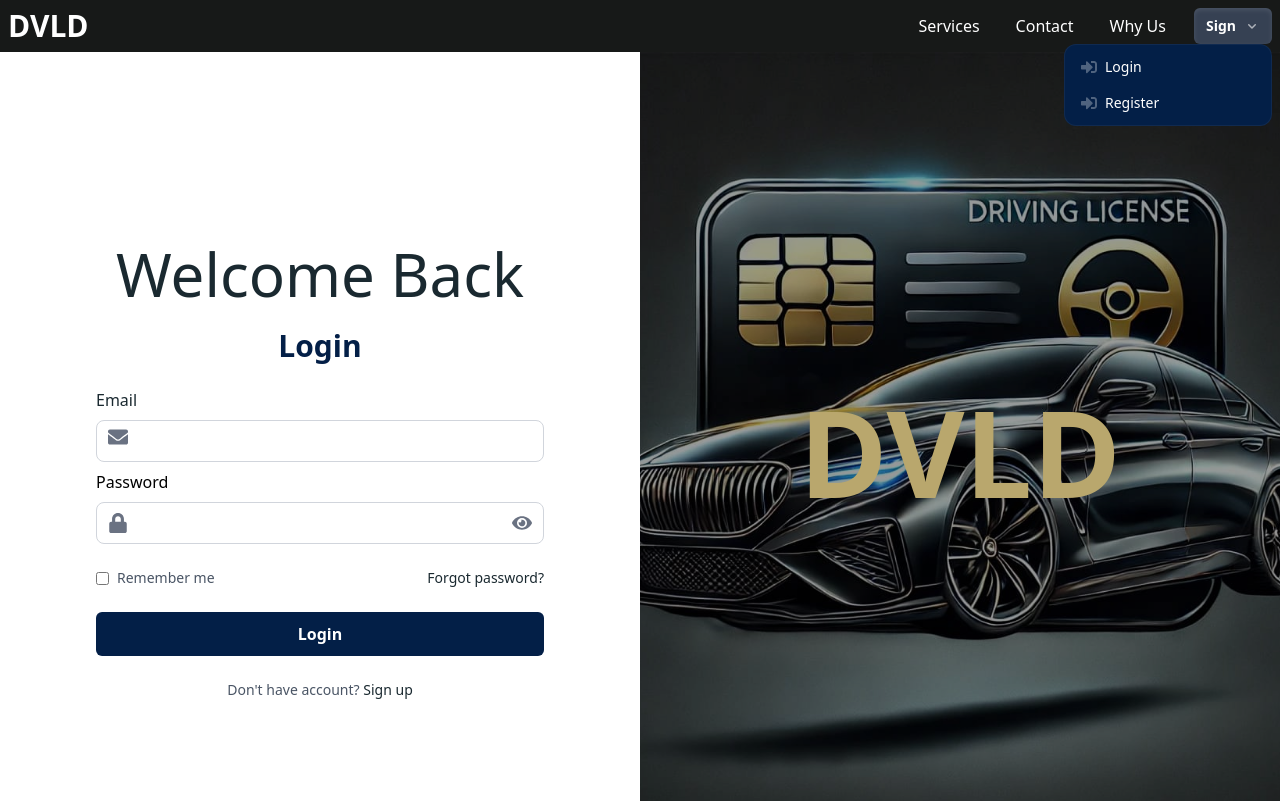
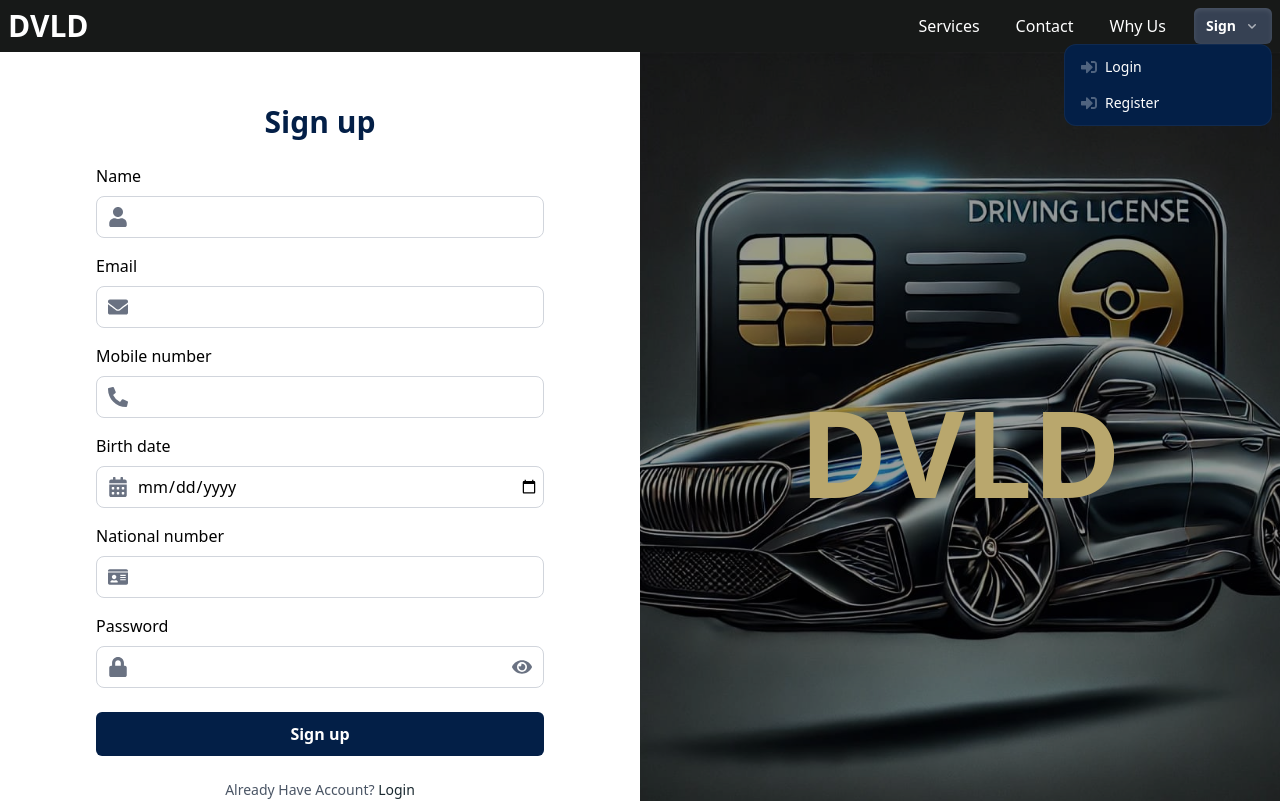
Before and after one commit to kerllouskhairy987/Full-Stack-Website-React-ASP.net, a React (Vite) app: page /register in a window 1280 px wide. Before the commit this address led to /login. Shown: the top 801 px of the page. Built offline with nearby package versions, Linux system fonts and the light colour scheme.

Commit message:
Refactor to Login and Register Page

```diff
--- /dev/null
+++ b/src/components/ui/InputField.tsx
@@ -0,0 +1,43 @@
+import React from "react";
+
+interface InputFieldProps {
+  id: string;
+  type: string;
+  label: string;
+  errorMessage?: string;
+  Icon?: React.ComponentType<{ className?: string }>;
+}
+
+const InputField: React.FC<InputFieldProps> = ({
+  id,
+  type,
+  label,
+  errorMessage,
+  Icon,
+}) => {
+  return (
+    <div className="relative mb-4 flex flex-col items-start">
+      <label htmlFor={id} className="lableAuthpage">
+        {label}
+      </label>
+      <div className="relative w-full mt-2">
+        {Icon && (
+          <span className="absolute inset-y-0 left-0 flex items-center pl-3">
+            <Icon className="text-gray-500 h-5 w-5" />
+          </span>
+        )}
+        <input
+          id={id}
+          type={type}
+          className={`w-full ${Icon ? "pl-10" : "pl-2"} px-1 py-2 border rounded-lg focus:border-[#031f47] focus:outline-[#031f47] ${
+            errorMessage ? "border-red-500 focus:ring-red-500" : "border-gray-300"
+          }`}
+
+        />
+      </div>
+      {errorMessage && <p className="text-red-500 text-xs mt-1">{errorMessage}</p>}
+    </div>
+  );
+};
+
+export default InputField;
--- /dev/null
+++ b/src/components/ui/PasswordField.tsx
@@ -0,0 +1,54 @@
+import { FaEye, FaEyeSlash, FaLock } from "react-icons/fa";
+
+interface PasswordFieldProps {
+  id: string;
+  label: string;
+  isPasswordVisible: boolean;
+  toggleVisibility: () => void;
+  errorMessage?: string;
+}
+
+const PasswordField: React.FC<PasswordFieldProps> = ({
+  id,
+  label,
+  isPasswordVisible,
+  toggleVisibility,
+  errorMessage,
+}) => {
+  return (
+    <div className="relative mb-4 space-y-2 flex flex-col items-start">
+      <label htmlFor={id} className="lableAuthpage">
+        {label}
+      </label>
+      <div className="relative w-full">
+        <span className="absolute inset-y-0 left-0 flex items-center pl-3">
+          <FaLock className="text-gray-500 h-5 w-5" />
+        </span>
+        <input
+          id={id}
+          type={isPasswordVisible ? "text" : "password"}
+          className={`w-full pl-10 pr-10 px-1 py-2 border rounded-lg focus:border-[#031f47] focus:outline-[#031f47] ${
+            errorMessage
+              ? "border-red-500 focus:ring-red-500"
+              : "border-gray-300"
+          }`}
+        />
+        <span
+          className="absolute inset-y-0 right-0 flex items-center pr-3 cursor-pointer"
+          onClick={toggleVisibility}
+        >
+          {isPasswordVisible ? (
+            <FaEyeSlash className="text-gray-500 h-5 w-5" />
+          ) : (
+            <FaEye className="text-gray-500 h-5 w-5" />
+          )}
+        </span>
+      </div>
+      {errorMessage && (
+        <p className="text-red-500 text-xs mt-1">{errorMessage}</p>
+      )}
+    </div>
+  );
+};
+
+export default PasswordField;
--- /dev/null
+++ b/src/interfaces/index.tsx
@@ -0,0 +1,13 @@
+
+  export interface RegisterFormValues {
+    name: string;
+    email: string;
+    national_id: string;
+    phone: string;
+    BirthOD: string;
+    password: string;
+  }
+  export interface LoginFormValues {
+    email: string;
+    password: string;
+  }
--- a/src/pages/PageNotFound.tsx
+++ b/src/pages/PageNotFound.tsx
@@ -7,7 +7,7 @@ interface IProps {
 }
 
 const PageNotFound = ({ statusCode = 500, title = "Internal Server ERROR" }: IProps) => {
-    const { pathname, search } = useLocation();
+    const { pathname } = useLocation();
 
     return (
         <div className="flex justify-center items-center min-h-[100vh] flex-col text-center">
--- a/src/pages/auth/Login.tsx
+++ b/src/pages/auth/Login.tsx
@@ -1,29 +1,14 @@
 import { useState } from "react";
-import { FaEnvelope, FaLock, FaEye, FaEyeSlash } from "react-icons/fa";
+import { FaEnvelope } from "react-icons/fa";
 import { useForm } from "react-hook-form";
 import { yupResolver } from "@hookform/resolvers/yup";
-import * as yup from "yup";
 
 import { NavLink } from "react-router-dom";
 import img from "../../assets/6e9f3830-8eb1-48dd-bf25-cb311bd50b2d.jpg";
 import Button from "../../components/ui/Button";
-
-// Validation Schema
-const validationSchema = yup.object().shape({
-  email: yup
-    .string()
-    .email("Invalid email address")
-    .required("Email is required"),
-  password: yup
-    .string()
-    .min(6, "Password must be at least 6 characters")
-    .required("Password is required"),
-});
-
-interface RegisterFormValues {
-  email: string;
-  password: string;
-}
+import { LoginFormValues } from "../../interfaces";
+import PasswordField from "../../components/ui/PasswordField";
+import { validationSchemaLogin } from "../../validation/auth";
 
 const Login = () => {
   //   const [loginApi, { isLoading }] = useLoginMutation();
@@ -32,56 +17,14 @@ const Login = () => {
     register,
     handleSubmit,
     formState: { errors },
-  } = useForm<RegisterFormValues>({
-    resolver: yupResolver(validationSchema),
+  } = useForm<LoginFormValues>({
+    resolver: yupResolver(validationSchemaLogin),
   });
 
-  const [showPassword, setShowPassword] = useState(false); // State to toggle password visibility
-
-  const onSubmit = async (data: RegisterFormValues) => {
+  const [showPassword, setShowPassword] = useState(false);
+  const onSubmit = async (data: LoginFormValues) => {
     console.log(data);
   };
-
-  const renderPasswordField = (
-    id: string,
-    label: string,
-    isPasswordVisible: boolean,
-    toggleVisibility: () => void,
-    errorMessage?: string
-  ) => (
-    <div className="relative mb-4 space-y-2 flex flex-col items-start">
-      <label htmlFor={id} className="lableAuthpage">
-        {label}
-      </label>
-      <div className="relative w-full ">
-        <span className="absolute inset-y-0 left-0 flex items-center pl-3">
-          <FaLock className="text-gray-500 h-5 w-5" />
-        </span>
-        <input
-          id={id}
-          type={isPasswordVisible ? "text" : "password"}
-          className={`w-full pl-10 pr-10 px-1 py-2 border rounded-lg  focus:border-[#031f47] focus:outline-[#031f47] ${errorMessage
-            ? "border-red-500 focus:ring-red-500"
-            : "border-gray-300"
-            }`}
-          {...register(id as keyof RegisterFormValues)}
-        />
-        <span
-          className="absolute inset-y-0 right-0 flex items-center pr-3 cursor-pointer"
-          onClick={toggleVisibility}
-        >
-          {isPasswordVisible ? (
-            <FaEyeSlash className="text-gray-500 h-5 w-5" />
-          ) : (
-            <FaEye className="text-gray-500 h-5 w-5" />
-          )}
-        </span>
-      </div>
-      {errorMessage && (
-        <p className="text-red-500 text-xs mt-1">{errorMessage}</p>
-      )}
-    </div>
-  );
 
   return (
     <div className="flex flex-col md:flex-row min-h-screen w-full">
@@ -111,10 +54,11 @@ const Login = () => {
                 <input
                   id="email"
                   type="email"
-                  className={`w-full pl-10 px-1 py-2 border rounded-lg focus:border-[#1a2930] focus:outline-[#1a2930] ${errors.email
-                    ? "border-red-500 focus:ring-red-500"
-                    : "border-gray-300"
-                    }`}
+                  className={`w-full pl-10 px-1 py-2 border rounded-lg focus:border-[#1a2930] focus:outline-[#1a2930] ${
+                    errors.email
+                      ? "border-red-500 focus:ring-red-500"
+                      : "border-gray-300"
+                  }`}
                   {...register("email")}
                 />
               </div>
@@ -126,13 +70,13 @@ const Login = () => {
             </div>
 
             {/* Password Field */}
-            {renderPasswordField(
-              "password",
-              "Password",
-              showPassword,
-              () => setShowPassword(!showPassword),
-              errors.password?.message
-            )}
+            <PasswordField
+              id="password"
+              label="Password"
+              isPasswordVisible={showPassword}
+              toggleVisibility={() => setShowPassword(!showPassword)}
+              errorMessage={errors.password?.message}
+            />
           </div>
 
           {/* Remember Me and Forget Password */}
--- a/src/pages/auth/Register.tsx
+++ b/src/pages/auth/Register.tsx
@@ -1,76 +1,27 @@
-import React, { useState } from "react";
+import { useState } from "react";
 import {
   FaUser,
   FaEnvelope,
   FaPhoneAlt,
   FaCalendarAlt,
   FaIdCard,
-  FaLock,
-  FaEye,
-  FaEyeSlash,
 } from "react-icons/fa";
 import { useForm } from "react-hook-form";
 import { yupResolver } from "@hookform/resolvers/yup";
-import * as yup from "yup";
 import { NavLink } from "react-router-dom";
 import img from "../../assets/6e9f3830-8eb1-48dd-bf25-cb311bd50b2d.jpg";
 import Button from "../../components/ui/Button";
-
-// Validation Schema
-const validationSchema = yup.object().shape({
-  name: yup.string().required("Name is required"),
-  email: yup
-    .string()
-    .email("Invalid email address")
-    .required("Email is required"),
-  phone: yup
-    .string()
-    .matches(/^\d{10,15}$/, "Mobile number must be between 10 and 15 digits")
-    .required("Mobile number is required"),
-  BirthOD: yup
-    .string()
-    .required("Birthdate is required")
-    .test(
-      "is-valid-date",
-      "Birthdate must be a valid date",
-      (value) => !isNaN(new Date(value || "").getTime())
-    )
-    .test(
-      "is-not-in-future",
-      "Birthdate cannot be in the future",
-      (value) => new Date(value || "") <= new Date()
-    ),
-  national_id: yup
-    .string()
-    .matches(/^\d{14}$/, "National number must be 14 digits")
-    .required("National number is required"),
-  password: yup
-    .string()
-    .matches(
-      /^(?=.*[a-z])(?=.*[0-9]).{8,}$/,
-      "Password must be at least 8 characters long, contain at least one lowercase letter and one number"
-    )
-    .required("Password is required"),
-});
-
-interface RegisterFormValues {
-  name: string;
-  email: string;
-  national_id: string;
-  phone: string;
-  BirthOD: string;
-  password: string;
-}
+import PasswordField from "../../components/ui/PasswordField";
+import InputField from "../../components/ui/InputField";
+import { validationSchemaRegister } from "../../validation/auth";
+import { RegisterFormValues } from "../../interfaces";
 
 const Register = () => {
-  //   const navigate = useNavigate();
-  //   const [registerApi, { isLoading }] = useRegisterMutation();
   const {
-    register,
     handleSubmit,
     formState: { errors },
   } = useForm<RegisterFormValues>({
-    resolver: yupResolver(validationSchema),
+    resolver: yupResolver(validationSchemaRegister),
   });
 
   const [showPassword, setShowPassword] = useState(false);
@@ -79,71 +30,8 @@ const Register = () => {
     console.log("Formatted Data:", data);
   };
 
-  const renderInputField = ( id: string, type: string, label: string, Icon: React.ComponentType<{ className: string }>, errorMessage?: string) => (
-    <div className="relative mb-4 flex flex-col items-start">
-      <label htmlFor={id} className="lableAuthpage">
-        {label}
-      </label>
-      <div className="relative w-full mt-2">
-        <span className="absolute inset-y-0 left-0 flex items-center pl-3">
-          <Icon className="text-gray-500 h-5 w-5" />
-        </span>
-        <input
-          id={id}
-          type={type}
-          className={`w-full pl-10 px-1 py-2 border rounded-lg focus:border-[#031f47] focus:outline-[#031f47] ${
-            errorMessage
-              ? "border-red-500 focus:ring-red-500"
-              : "border-gray-300"
-          }`}
-          {...register(id as keyof RegisterFormValues)}
-        />
-      </div>
-      {errorMessage && (
-        <p className="text-red-500 text-xs mt-1">{errorMessage}</p>
-      )}
-    </div>
-  );
-
-  const renderPasswordField = ( id: string, label: string, isPasswordVisible: boolean, toggleVisibility: () => void, errorMessage?: string ) => (
-    <div className="relative mb-4 space-y-2 flex flex-col items-start">
-      <label htmlFor={id} className="lableAuthpage text-[#031f47]">
-        {label}
-      </label>
-      <div className="relative w-full">
-        <span className="absolute inset-y-0 left-0 flex items-center pl-3 ">
-          <FaLock className="text-gray-500 h-5 w-5" />
-        </span>
-        <input
-          id={id}
-          type={isPasswordVisible ? "text" : "password"}
-          className={`w-full pl-10 pr-10 px-1 py-2 border rounded-lg focus:border-[#031f47] focus:outline-[#031f47] ${
-            errorMessage
-              ? "border-red-500 focus:ring-red-500"
-              : "border-gray-300"
-          }`}
-          {...register(id as keyof RegisterFormValues)}
-        />
-        <span
-          className="absolute inset-y-0 right-0 flex items-center pr-3 cursor-pointer"
-          onClick={toggleVisibility}
-        >
-          {isPasswordVisible ? (
-            <FaEyeSlash className="text-gray-500 h-5 w-5" />
-          ) : (
-            <FaEye className="text-gray-500 h-5 w-5" />
-          )}
-        </span>
-      </div>
-      {errorMessage && (
-        <p className="text-red-500 text-xs mt-1">{errorMessage}</p>
-      )}
-    </div>
-  );
-
   return (
     <div className="flex flex-col md:flex-row min-h-screen">
-      {/* Left Side */}
       <div className="w-full md:w-1/2 flex justify-center items-center bg-white px-3 py-1">
         <form
           onSubmit={handleSubmit(onSubmit)}
@@ -153,49 +41,48 @@ const Register = () => {
             Sign up
           </h2>
           <div className="space-y-2">
-            {renderInputField(
-              "name",
-              "text",
-              "Name",
-              FaUser,
-              errors.name?.message
-            )}
-            {renderInputField(
-              "email",
-              "email",
-              "Email",
-              FaEnvelope,
-              errors.email?.message
-            )}
-            {renderInputField(
-              "phone",
-              "text",
-              "Mobile number",
-              FaPhoneAlt,
-              errors.phone?.message
-            )}
-            {renderInputField(
-              "BirthOD",
-              "date",
-              "Birth date",
-              FaCalendarAlt,
-              errors.BirthOD?.message
-            )}
-            {renderInputField(
-              "national_id",
-              "text",
-              "National number",
-              FaIdCard,
-              errors.national_id?.message
-            )}
-
-            {renderPasswordField(
-              "password",
-              "Password",
-              showPassword,
-              () => setShowPassword(!showPassword),
-              errors.password?.message
-            )}
+            <InputField
+              id="name"
+              type="text"
+              label="Name"
+              errorMessage={errors.name?.message}
+              Icon={FaUser}
+            />
+            <InputField
+              id="email"
+              type="email"
+              label="Email"
+              errorMessage={errors.email?.message}
+              Icon={FaEnvelope}
+            />
+            <InputField
+              id="phone"
+              type="text"
+              label="Mobile number"
+              errorMessage={errors.phone?.message}
+              Icon={FaPhoneAlt}
+            />
+            <InputField
+              id="BirthOD"
+              type="date"
+              label="Birth date"
+              errorMessage={errors.BirthOD?.message}
+              Icon={FaCalendarAlt}
+            />
+            <InputField
+              id="national_id"
+              type="text"
+              label="National number"
+              errorMessage={errors.national_id?.message}
+              Icon={FaIdCard}
+            />
+            <PasswordField
+              id="password"
+              label="Password"
+              isPasswordVisible={showPassword}
+              toggleVisibility={() => setShowPassword(!showPassword)}
+              errorMessage={errors.password?.message}
+            />
           </div>
           <Button type="submit" className="w-full">
             Sign up
@@ -208,8 +95,6 @@ const Register = () => {
           </p>
         </form>
       </div>
-
-      {/* Right Side */}
       <div
         className="hidden md:flex w-1/2 bg-gray-900 text-white justify-center items-center bg-cover bg-center bg-no-repeat relative"
         style={{
@@ -228,5 +113,4 @@ const Register = () => {
     </div>
   );
 };
-
 export default Register;
--- a/src/router/index.tsx
+++ b/src/router/index.tsx
@@ -32,7 +32,7 @@ const router = createBrowserRouter(
                 />
 
                 <Route path="register" element={
-                    <ProtectedRoute isAllowed={!isAuthenticated} redirectPath={`/login`} >
+                    <ProtectedRoute isAllowed={isAuthenticated} redirectPath={`/login`} >
                         <Register />
                     </ProtectedRoute>
                 }
--- /dev/null
+++ b/src/validation/auth.ts
@@ -0,0 +1,48 @@
+import * as yup from "yup";
+
+export const validationSchemaLogin = yup.object().shape({
+  email: yup
+    .string()
+    .email("Invalid email address")
+    .required("Email is required"),
+  password: yup
+    .string()
+    .min(6, "Password must be at least 6 characters")
+    .required("Password is required"),
+});
+
+export const validationSchemaRegister = yup.object().shape({
+  name: yup.string().required("Name is required"),
+  email: yup
+    .string()
+    .email("Invalid email address")
+    .required("Email is required"),
+  phone: yup
+    .string()
+    .matches(/^\d{10,15}$/, "Mobile number must be between 10 and 15 digits")
+    .required("Mobile number is required"),
+  BirthOD: yup
+    .string()
+    .required("Birthdate is required")
+    .test(
+      "is-valid-date",
+      "Birthdate must be a valid date",
+      (value) => !isNaN(new Date(value || "").getTime())
+    )
+    .test(
+      "is-not-in-future",
+      "Birthdate cannot be in the future",
+      (value) => new Date(value || "") <= new Date()
+    ),
+  national_id: yup
+    .string()
+    .matches(/^\d{14}$/, "National number must be 14 digits")
+    .required("National number is required"),
+  password: yup
+    .string()
+    .matches(
+      /^(?=.*[a-z])(?=.*[0-9]).{8,}$/,
+      "Password must be at least 8 characters long, contain at least one lowercase letter and one number"
+    )
+    .required("Password is required"),
+});
```
Also changed, not shown: src/components/Navbar.tsx (+34 -21 lines).
